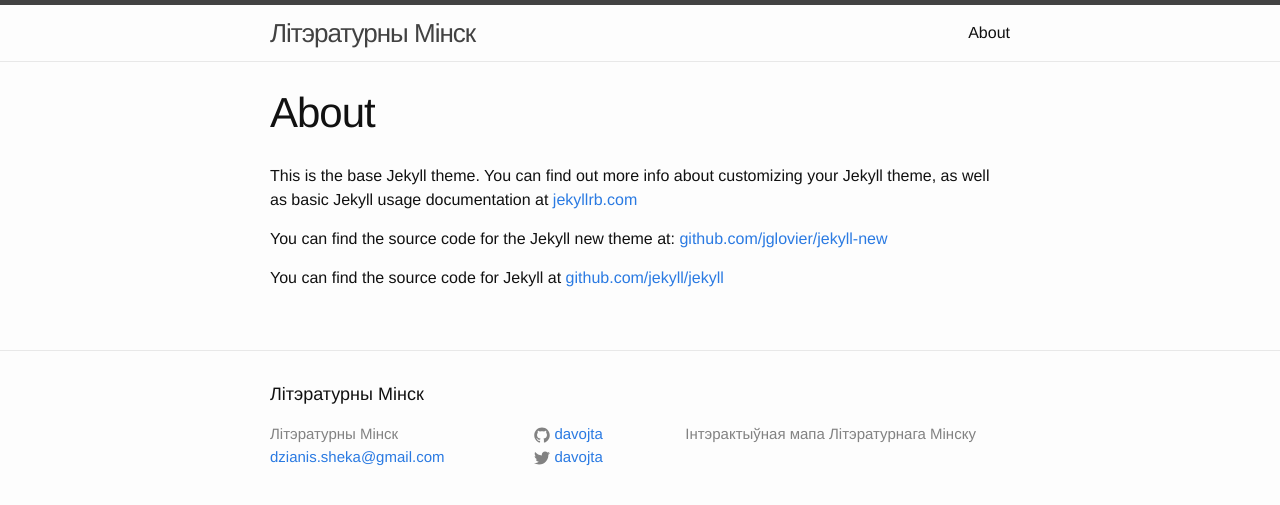
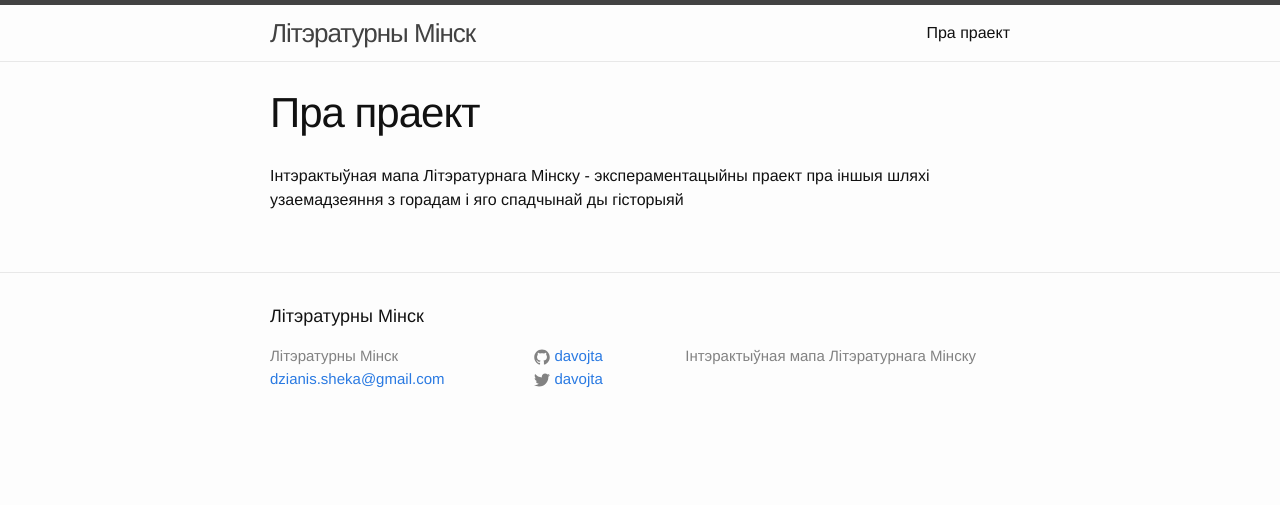
Before and after one commit to davojta/literary-minsk, a Jekyll site: the page built from about.md, in a window 1280 px wide. Shown: the top 505 px of the page. Built offline with Jekyll 4.4.1, drawn with Linux system fonts in a browser that asks for light colours.

Commit message:
update about

```diff
--- a/about.md
+++ b/about.md
@@ -1,11 +1,8 @@
 ---
 layout: page
-title: About
+title: Пра праект
 permalink: /about/
 ---
 
-This is the base Jekyll theme. You can find out more info about customizing your Jekyll theme, as well as basic Jekyll usage documentation at [jekyllrb.com](http://jekyllrb.com/)
-
-You can find the source code for the Jekyll new theme at: [github.com/jglovier/jekyll-new](https://github.com/jglovier/jekyll-new)
-
-You can find the source code for Jekyll at [github.com/jekyll/jekyll](https://github.com/jekyll/jekyll)
+Інтэрактыўная мапа Літэратурнага Мінску - экспераментацыйны праект пра іншыя шляхі узаемадзеяння з горадам і яго спадчынай
+ды гісторыяй
```
